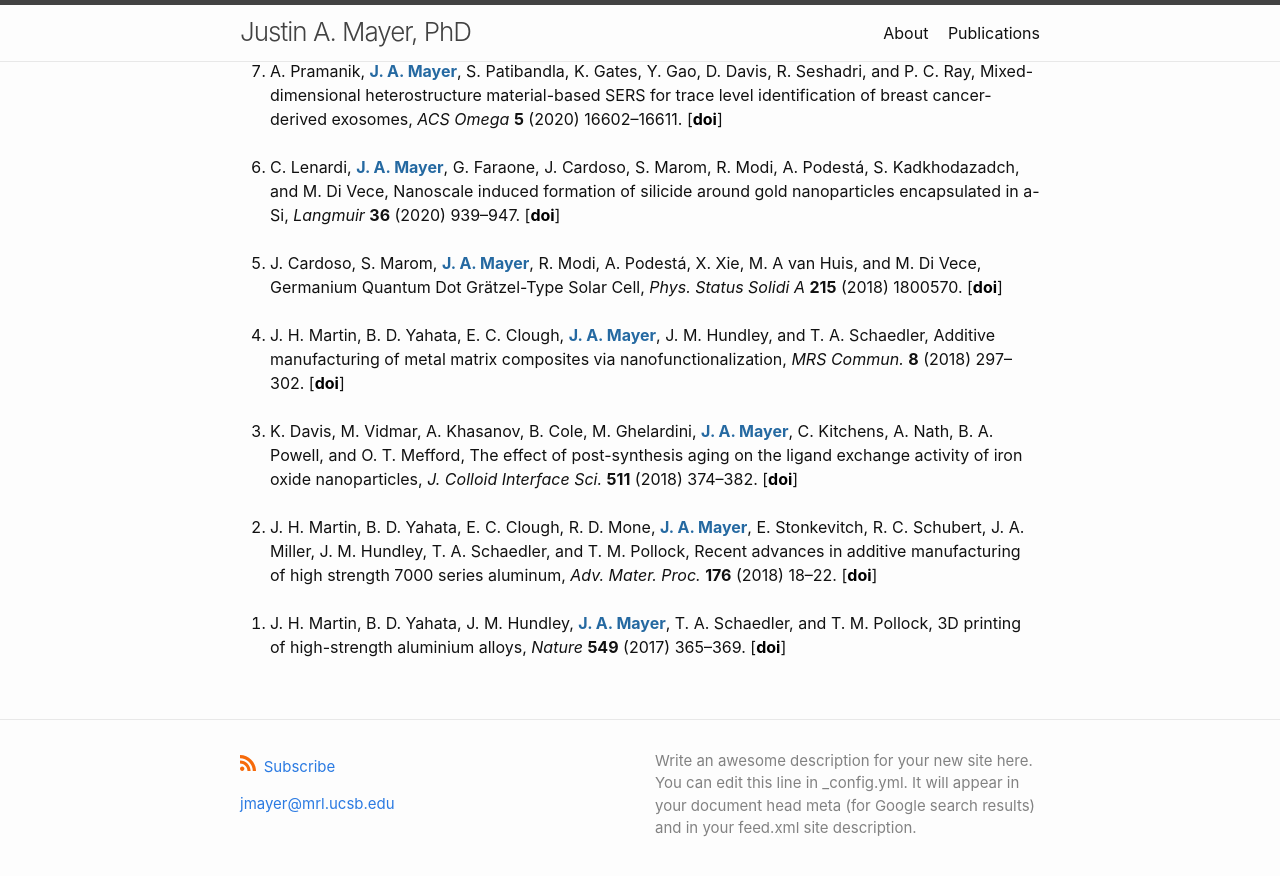
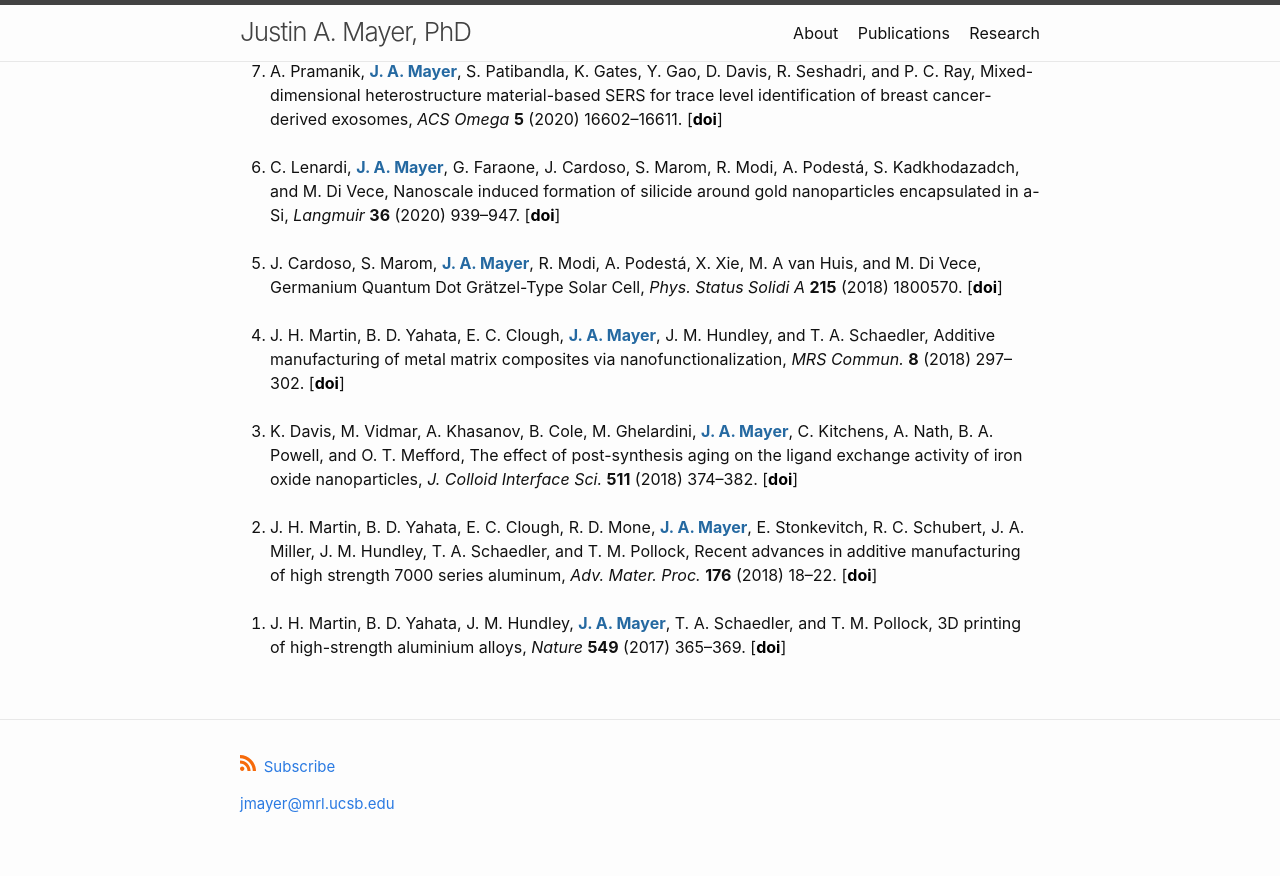
Before and after one commit to jam-1057/jam-1057.github.io, a Jekyll site: the page built from publications.md, in a window 1280 px wide and 900 px high, scrolled down 1091 px. Shown: the top 876 px of the window. Built offline with Jekyll 4.4.1, drawn with Linux system fonts in a browser that asks for light colours; some of the changed text lies outside the part shown.

Commit message:
added research markdown

```diff
--- a/_config.yml
+++ b/_config.yml
@@ -5,11 +5,6 @@
 
 # The `>` after `description:` means to ignore line-breaks until next key.
 # If you want to omit the line-break after the end of text, use `>-` instead.
-description: >
-  Write an awesome description for your new site here. You can edit this line
-  in _config.yml. It will appear in your document head meta (for Google search
-  results) and in your feed.xml site description.
-
 # Build settings
 
 # If you clone the Minima repo and build locally, use this setting.
@@ -42,6 +37,7 @@
   nav_pages:
     - about.md
     - publications.md
+    - research.md
 
   # Set to `true` to show excerpts on the homepage.
   #show_excerpts: false
--- a/publications.md
+++ b/publications.md
@@ -5,7 +5,7 @@
 ---
 
 <ol>
-  <li value="17"> <font color="2569A1"><b>J. A. Mayer</b></font> and  I. J. Beyerlein, Evaluating the &lt; 111 &rt;, &lt; 110 &rt;, and &lt; 001 &rt; slip directions of the <i> B2 </i> intermetallic by way of anisotropic elasticity theory, <i>In review </i>
+  <li value="17"> <font color="2569A1"><b>J. A. Mayer</b></font> and  I. J. Beyerlein, Evaluating the &lt;111&gt;, &lt;110&gt;, and &lt;001&gt; slip directions of the <i> B2 </i> intermetallic by way of anisotropic elasticity theory, <i>In review </i>
   </li>
   <br>
 
```
Also changed, not shown: research.md (added, +5 -0 lines).
